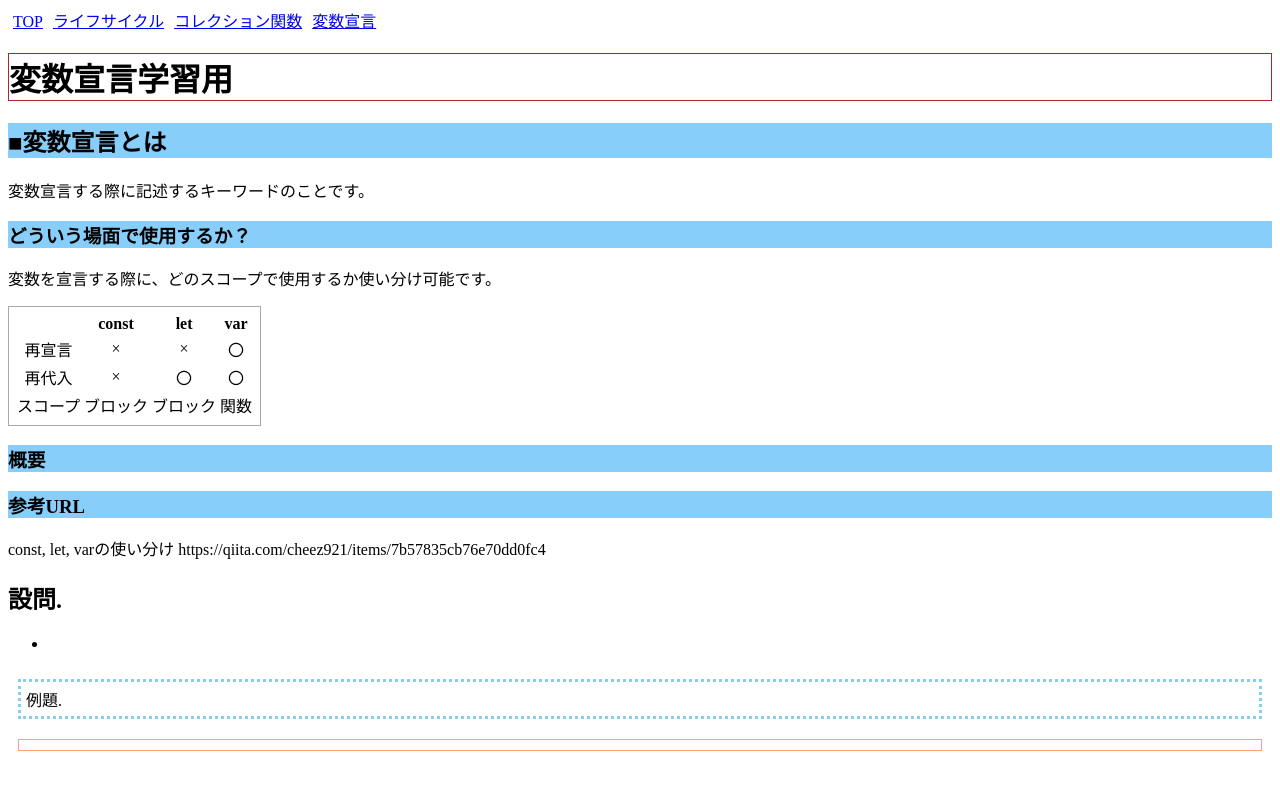
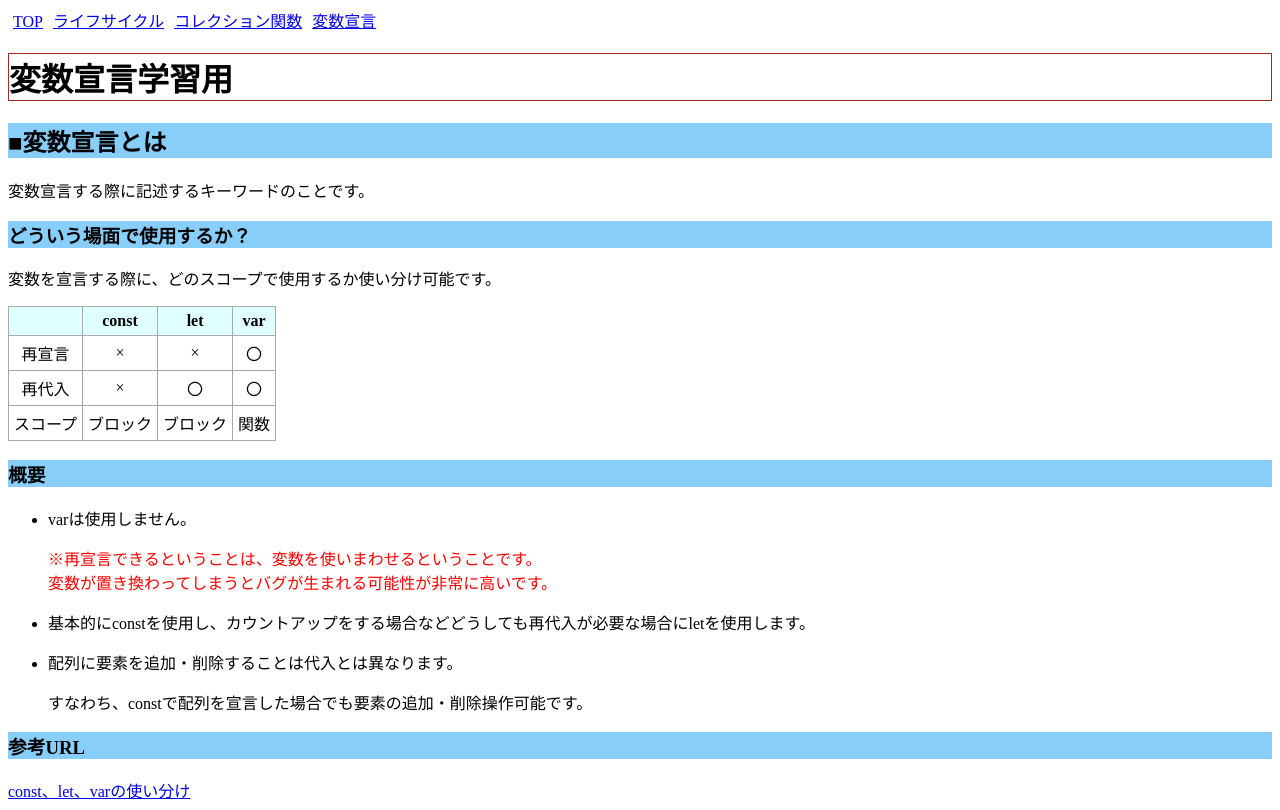
Before and after one commit to be-org-kamito/angular-larning, an Angular app: page /declaration in a window 1280 px wide. Built offline with nearby package versions, Linux system fonts and the light colour scheme.

Commit message:
変数宣言ページ作成

```diff
--- a/src/app/learning/declaration/declaration.component.html
+++ b/src/app/learning/declaration/declaration.component.html
@@ -36,20 +36,31 @@
       </tbody>
     </table>
     <h3>概要</h3>
+    <ul>
+      <li>
+        <p>varは使用しません。</p>
+        <p class="caution-label">
+          ※再宣言できるということは、変数を使いまわせるということです。<br />
+          変数が置き換わってしまうとバグが生まれる可能性が非常に高いです。
+        </p>
+      </li>
+      <li>
+        基本的にconstを使用し、カウントアップをする場合などどうしても再代入が必要な場合にletを使用します。
+      </li>
+      <li>
+        <p>配列に要素を追加・削除することは代入とは異なります。</p>
+        <p>
+          すなわち、constで配列を宣言した場合でも要素の追加・削除操作可能です。
+        </p>
+      </li>
+    </ul>
     <h3>参考URL</h3>
     <div>
-      const, let, varの使い分け
-      https://qiita.com/cheez921/items/7b57835cb76e70dd0fc4
+      <a
+        href="https://qiita.com/cheez921/items/7b57835cb76e70dd0fc4"
+        target="blank"
+        >const、let、varの使い分け
+      </a>
     </div>
   </div>
-  <h2>設問.</h2>
-  <div>
-    <ul>
-      <li></li>
-    </ul>
-  </div>
-  <div class="question-grid">
-    <div class="question-headline">例題.</div>
-    <div class="answer-block"></div>
-  </div>
 </div>
--- a/src/styles.scss
+++ b/src/styles.scss
@@ -9,34 +9,43 @@
 
 .explanation-block {
   padding: 0%;
-}
-
-.explanation-block > h2 {
+  h2 {
     background-color: lightskyblue;
   }
-
-.explanation-block > h3 {
+  h3 {
     background-color: lightskyblue;
+  }
 }
 
 .question-grid {
   display: grid;
-}
-
   .question-headline {
     border: dotted skyblue;
     margin: 10px;
     padding: 5px;
   }
-
   .answer-block {
     border: solid 1px lightsalmon;
     margin: 10px;
     padding: 5px;
   }
+}
+
 /** 標準テーブル */
 .basic-table {
   text-align: center;
+  border-collapse: collapse;
+  th {
+    border: solid 1px darkgray;
+    padding: 5px;
+    background-color: lightcyan;
+  }
+  td {
     border: solid 1px darkgray;
     padding: 5px;
   }
+}
+
+.caution-label {
+  color: red;
+}
```
Lines whose indentation alone changed are shown as unchanged.
